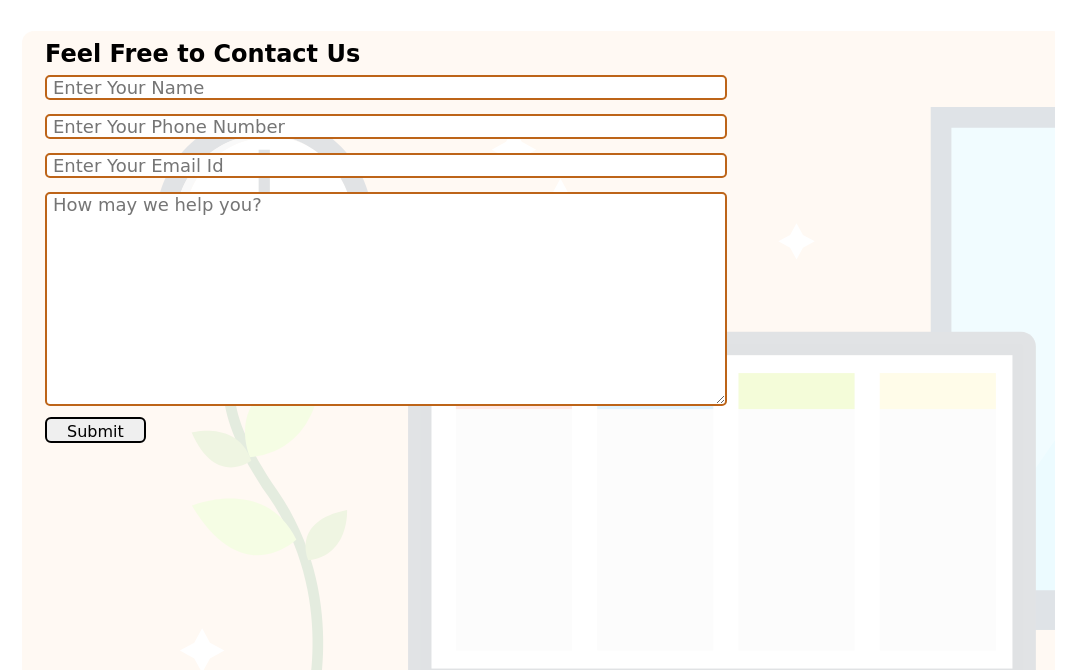
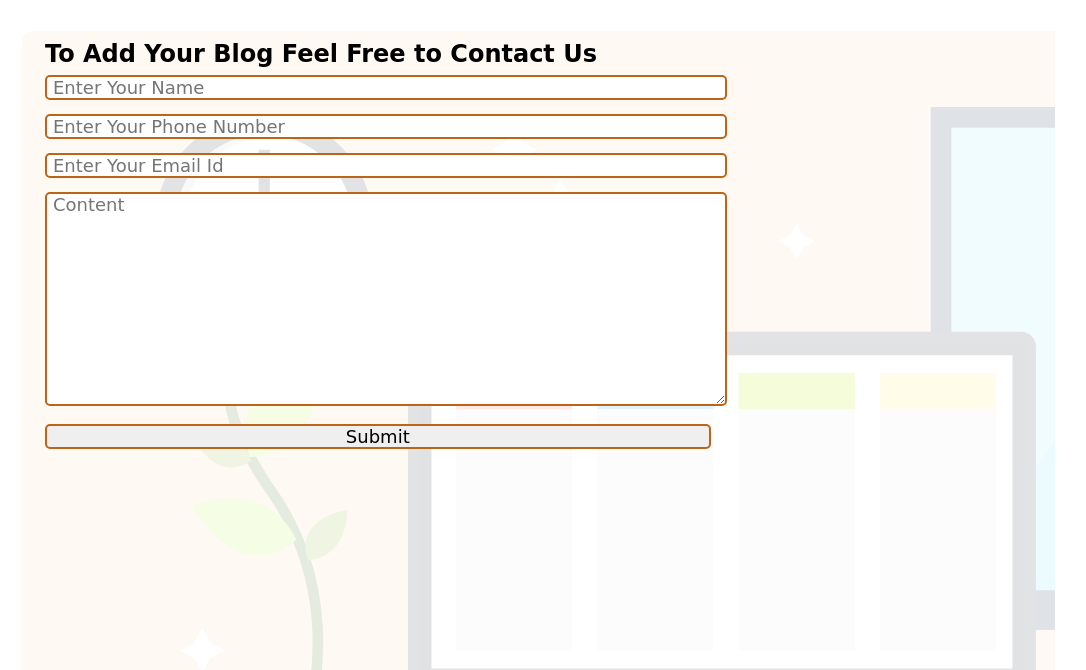
Before and after one commit to Vaibhav2887/blog, a plain HTML site: page contact.html in a window 1280 px wide. Shown: the part 130-800 px from the top of the page, without its empty margins (106-1192 px from the left). Drawn offline with Linux system fonts and the light colour scheme; a web font is replaced by a local one.

Commit message:
Update contact.html

```diff
--- a/contact.html
+++ b/contact.html
@@ -35,8 +35,9 @@
     </div>
     <div class="contact-content font1 max-width-1 m-auto">
         <div class="max-width-1 m-auto mx-1">
-            <h2>Feel Free to Contact Us</h2>
+            <h2>To Add Your Blog Feel Free to Contact Us</h2>
             <div class="contact-form">
+                <form action="mailto:khuranavaibhav428@gmail.com" method="post" enctype="text/plain">
                 <div class="form-box">
                     <input type="text" placeholder="Enter Your Name">
                 </div>
@@ -47,11 +48,12 @@
                     <input type="text" placeholder="Enter Your Email Id">
                 </div>
                 <div class="form-box">
-                    <textarea name="" id="" cols="30" rows="10" placeholder="How may we help you?"></textarea>
+                    <textarea name="" id="" cols="30" rows="10" placeholder="Content"></textarea>
                 </div>
                 <div class="form-box">
-                    <button class="btn">Submit</button>
+                    <input type="submit" name="" Class="btn">
                 </div>
+                </form>
 
             </div>
         </div>
```
